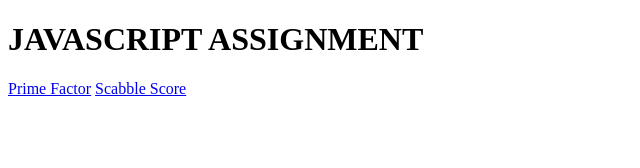
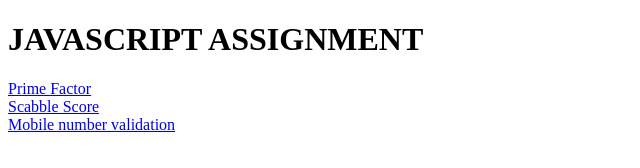
Before and after one commit to Maheshlaxmanjadhav/SangamOne-JavaScript, a plain HTML site: page index.html in a window 1280 px wide. Shown: the whole page, without its empty margins (0-640 px from the left). Drawn offline with Linux system fonts and the light colour scheme.

Commit message:
Update index.html

```diff
--- a/index.html
+++ b/index.html
@@ -8,7 +8,8 @@
 </head>
 <body>
     <h1>JAVASCRIPT ASSIGNMENT</h1>
-    <a href="prime.html">Prime Factor</a>
-    <a href="scab.html">Scabble Score</a>
+    <a href="prime.html">Prime Factor</a><br>
+    <a href="scab.html">Scabble Score</a><br>
+    <a href="mobile.html">Mobile number validation</a><br>
 </body>
 </html>
```
